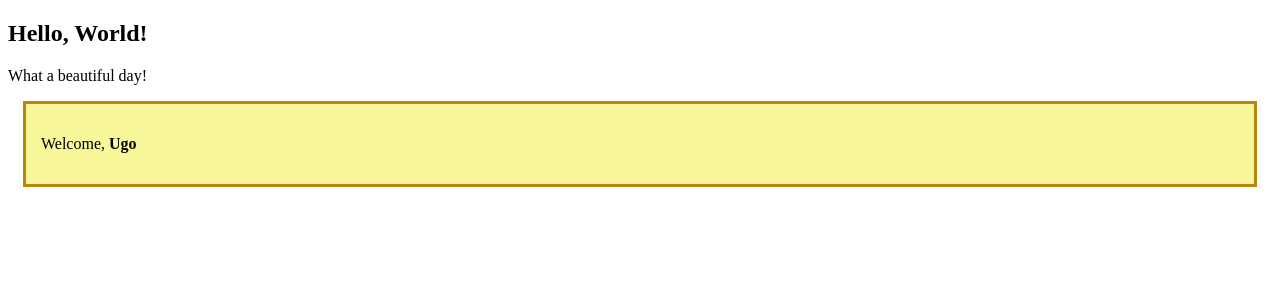
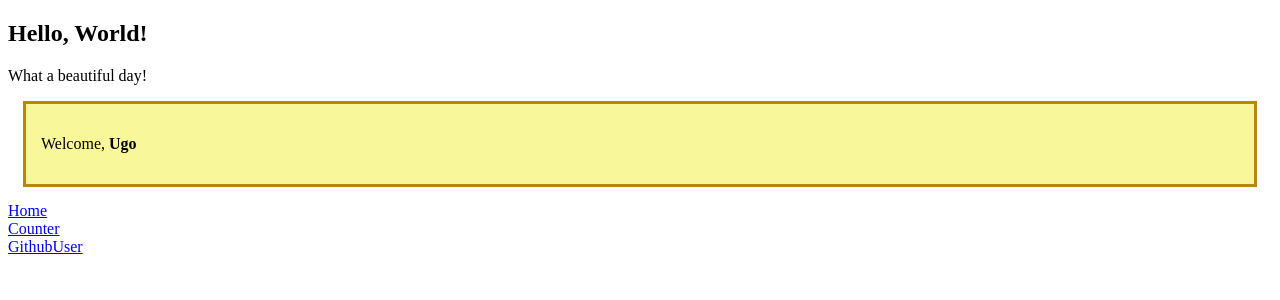
Before and after one commit to MartaFerraris/Esercizi-react, a React (Vite) app in the folder Props/my-app/: page / in a window 1280 px wide. Shown: the top 300 px of the page. Built offline with nearby package versions, Linux system fonts and the light colour scheme.

Commit message:
react router 4 exercise

```diff
--- a/Props/my-app/src/App.jsx
+++ b/Props/my-app/src/App.jsx
@@ -2,7 +2,7 @@ import { AlertClock } from "./AlertClock";
 import { Clock } from "./Clock";
 import { Counter } from "./Counter";
 import { InteractiveWelcome } from "./Form";
-import { Route, Routes } from "react-router-dom";
+import { Link, Route, Routes } from "react-router-dom";
 import { Hello } from "./Hello";
 import { Login } from "./Login";
 import { Message } from "./Message";
@@ -50,10 +50,14 @@ export function App() {
             <Hello />
             <Message />
             <Routes>
-                <Route path="/" element={<Welcome name="Ugo" />}/>
-                <Route path="/counter" element={<Counter/>} />
-                <Route path="/:username" element={<GithubUsers/>}/>
+                <Route path="/" element={<Welcome name="Ugo" />} />
+                <Route path="/counter" element={<Counter />} />
+                <Route path="/user" element={<GithubUsers />} />
+                <Route path="/:username" element={<GithubUsers />} />
             </Routes>
+            <Link to={"/"}>Home</Link><br />
+            <Link to={"/counter"}>Counter</Link><br />
+            <Link to={"/user"}>GithubUser</Link>
         </div>
     )
 }
```
